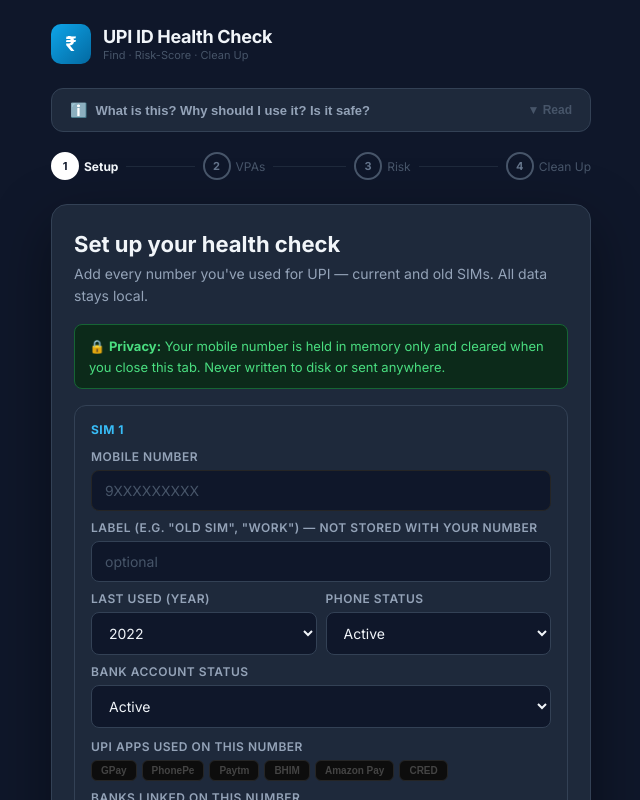
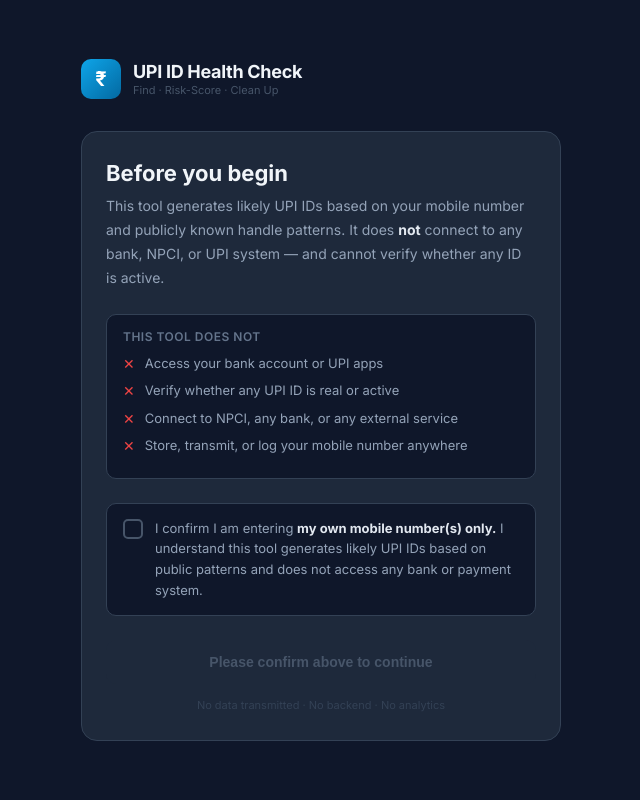
Before and after one commit to santoshvenu/upi-id-audit, a React (Create React App) app: page / in a window 1280 px wide. Shown: the top 800 px of the page, without its empty margins (319-959 px from the left). Built offline with nearby package versions, Linux system fonts and the light colour scheme.

Commit message:
v1.0-consent gate+footer+about panel+UI refresh

```diff
--- a/src/App.js
+++ b/src/App.js
@@ -885,6 +885,81 @@
 }
 
 // ─────────────────────────────────────────────
+// CONSENT GATE
+// Shown once per session before the tool loads.
+// Persists acceptance to sessionStorage — won't
+// re-appear on refresh within the same session.
+// ─────────────────────────────────────────────
+
+function ConsentGate({ onAccept }) {
+  const [checked, setChecked] = useState(false);
+
+  return (
+    <div style={{ minHeight:"100vh", background:"#0f172a", fontFamily:"'Inter','Segoe UI',sans-serif", display:"flex", alignItems:"center", justifyContent:"center", padding:"24px 16px" }}>
+      <style>{`@import url('https://fonts.googleapis.com/css2?family=Inter:wght@300;400;500;600;700&display=swap');*{box-sizing:border-box;margin:0;padding:0}`}</style>
+      <div style={{ width:"100%", maxWidth:480 }}>
+
+        {/* Logo */}
+        <div style={{ display:"flex", alignItems:"center", gap:12, marginBottom:32 }}>
+          <div style={{ width:40, height:40, borderRadius:10, background:"linear-gradient(135deg,#0ea5e9,#0369a1)", display:"flex", alignItems:"center", justifyContent:"center", fontSize:20, fontWeight:700, color:"#fff" }}>₹</div>
+          <div>
+            <div style={{ fontSize:18, fontWeight:700, color:"#f1f5f9", letterSpacing:-0.3 }}>UPI ID Health Check</div>
+            <div style={{ fontSize:11, color:"#475569", marginTop:1 }}>Find · Risk-Score · Clean Up</div>
+          </div>
+        </div>
+
+        <div style={{ background:"#1e293b", border:"1px solid #334155", borderRadius:16, padding:"28px 24px" }}>
+
+          <div style={{ fontSize:22, fontWeight:700, color:"#f1f5f9", marginBottom:8 }}>Before you begin</div>
+          <p style={{ fontSize:14, color:"#94a3b8", lineHeight:1.7, marginBottom:24 }}>
+            This tool generates likely UPI IDs based on your mobile number and publicly known handle patterns. It does <strong style={{ color:"#e2e8f0" }}>not</strong> connect to any bank, NPCI, or UPI system — and cannot verify whether any ID is active.
+          </p>
+
+          {/* What this tool does NOT do */}
+          <div style={{ background:"#0f172a", border:"1px solid #334155", borderRadius:10, padding:"14px 16px", marginBottom:24 }}>
+            <div style={{ fontSize:12, fontWeight:600, color:"#64748b", letterSpacing:0.5, textTransform:"uppercase", marginBottom:10 }}>This tool does NOT</div>
+            {[
+              "Access your bank account or UPI apps",
+              "Verify whether any UPI ID is real or active",
+              "Connect to NPCI, any bank, or any external service",
+              "Store, transmit, or log your mobile number anywhere",
+            ].map((item, i) => (
+              <div key={i} style={{ display:"flex", alignItems:"flex-start", gap:10, marginBottom:8 }}>
+                <span style={{ color:"#ef4444", fontSize:14, flexShrink:0, marginTop:1 }}>✕</span>
+                <span style={{ fontSize:13, color:"#94a3b8", lineHeight:1.5 }}>{item}</span>
+              </div>
+            ))}
+          </div>
+
+          {/* Consent checkbox */}
+          <label style={{ display:"flex", alignItems:"flex-start", gap:12, cursor:"pointer", marginBottom:24, padding:"14px 16px", background: checked ? "#0c2a1a" : "#0f172a", border:`1px solid ${checked ? "#166534" : "#334155"}`, borderRadius:10, transition:"all 0.2s" }}>
+            <div
+              onClick={() => setChecked(!checked)}
+              style={{ width:20, height:20, borderRadius:5, border:`2px solid ${checked ? "#22c55e" : "#475569"}`, background: checked ? "#22c55e" : "transparent", display:"flex", alignItems:"center", justifyContent:"center", flexShrink:0, marginTop:1, cursor:"pointer", transition:"all 0.2s" }}>
+              {checked && <span style={{ color:"#fff", fontSize:12, fontWeight:700 }}>✓</span>}
+            </div>
+            <span style={{ fontSize:13, color: checked ? "#4ade80" : "#94a3b8", lineHeight:1.6, transition:"color 0.2s" }}>
+              I confirm I am entering <strong style={{ color: checked ? "#86efac" : "#e2e8f0" }}>my own mobile number(s) only.</strong> I understand this tool generates likely UPI IDs based on public patterns and does not access any bank or payment system.
+            </span>
+          </label>
+
+          <button
+            onClick={() => checked && onAccept()}
+            disabled={!checked}
+            style={{ width:"100%", padding:"14px", borderRadius:10, fontSize:14, fontWeight:700, border:"none", cursor: checked ? "pointer" : "not-allowed", background: checked ? "#0ea5e9" : "#1e293b", color: checked ? "#fff" : "#475569", transition:"all 0.2s" }}>
+            {checked ? "I understand — start my UPI ID health check →" : "Please confirm above to continue"}
+          </button>
+
+          <div style={{ textAlign:"center", marginTop:14, fontSize:11, color:"#334155" }}>
+            No data transmitted · No backend · No analytics
+          </div>
+        </div>
+      </div>
+    </div>
+  );
+}
+
+// ─────────────────────────────────────────────
 // MAIN APP
 // ─────────────────────────────────────────────
 
@@ -894,6 +969,19 @@
   const [done,       setDone]       = useState([]);
   const [showBanner, setShowBanner] = useState(false);
   const [mobilesPresent, setMobilesPresent] = useState(false);
+
+  // Consent gate — persists for the session, not across tabs/closes
+  const [consented, setConsented] = useState(() => {
+    try { return sessionStorage.getItem("upi_consent") === "1"; } catch(_) { return false; }
+  });
+
+  const handleConsent = () => {
+    try { sessionStorage.setItem("upi_consent", "1"); } catch(_) {}
+    setConsented(true);
+  };
+
+  // Show consent gate if not yet accepted this session
+  if (!consented) return <ConsentGate onAccept={handleConsent} />;
 
   // On mount: URL config first (PII-free), then localStorage + sessionStorage merge
   useEffect(() => {
```
